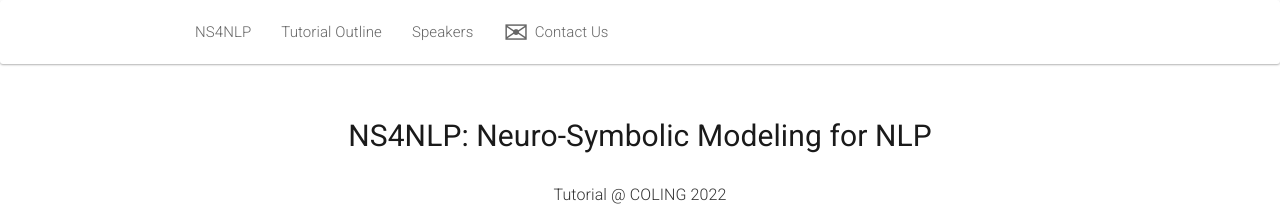
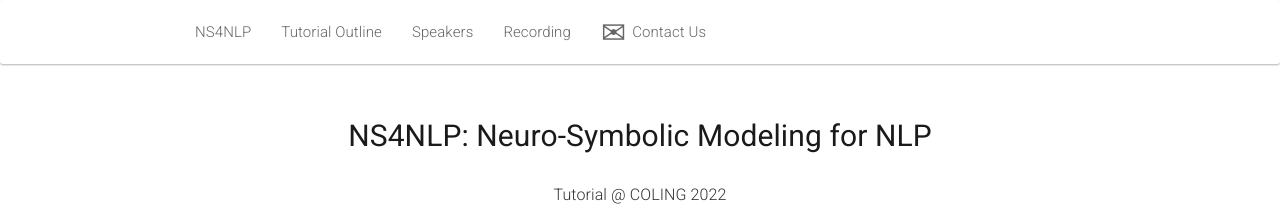
Before and after one commit to ns4nlp-coling/ns4nlp-coling.github.io, a Jekyll site: the page built from _pages/home_2022.md, in a window 1280 px wide. Shown: the top 214 px of the page. Built offline with Jekyll 4.4.1, drawn with Linux system fonts in a browser that asks for light colours; nearby versions of some CDN libraries.

Commit message:
Update header_2022.html

```diff
--- a/_includes/header_2022.html
+++ b/_includes/header_2022.html
@@ -16,6 +16,7 @@
   <li><a href="#intro">NS4NLP</a></li>
 	<li><a href="#outline">Tutorial Outline</a></li>
 	<li><a href="#speakers">Speakers</a></li>
+	<li><a href="#recording">Recording</a></li>
   <li><a href="mailto:ns4nlp-coling@googlegroups.com"><div style="font-size: 200%; float: left; margin-right: 0.2em;">&#9993;</div> Contact Us</a></li>
       </ul>
     </div>
```
